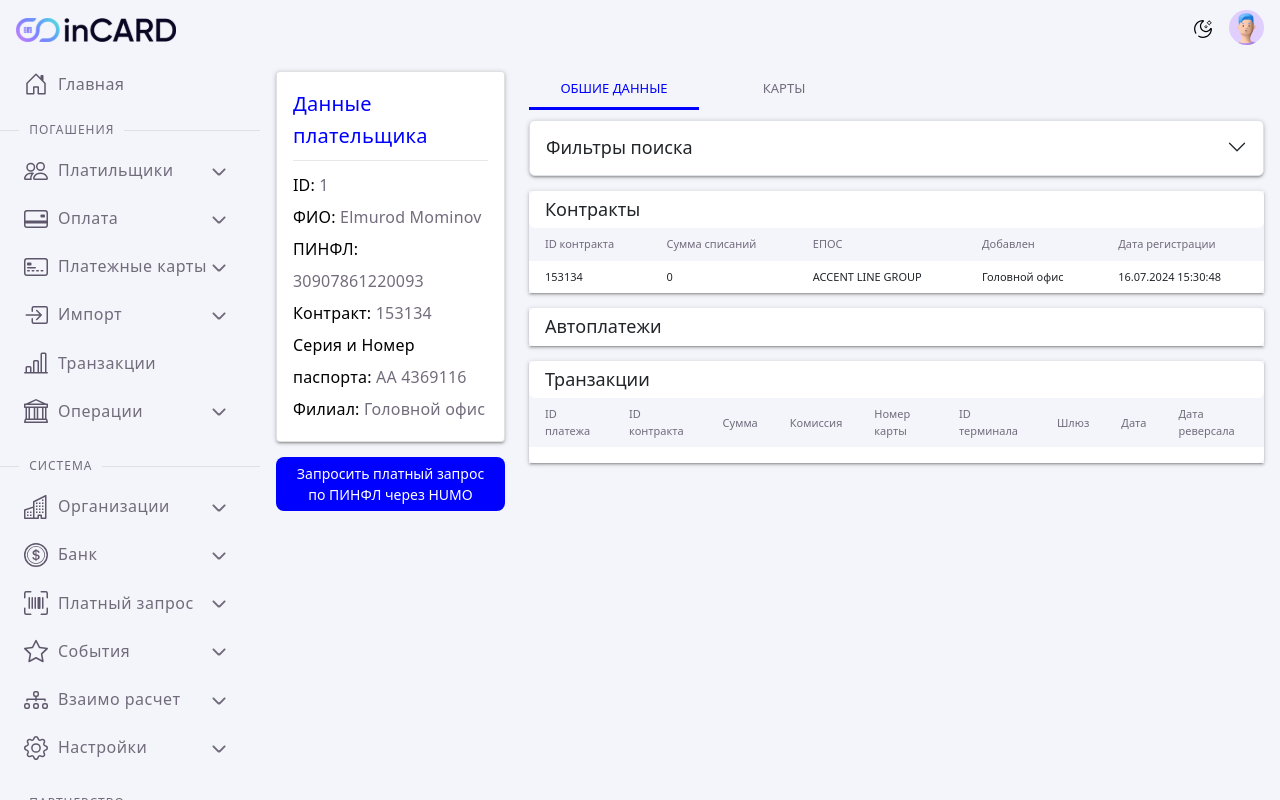
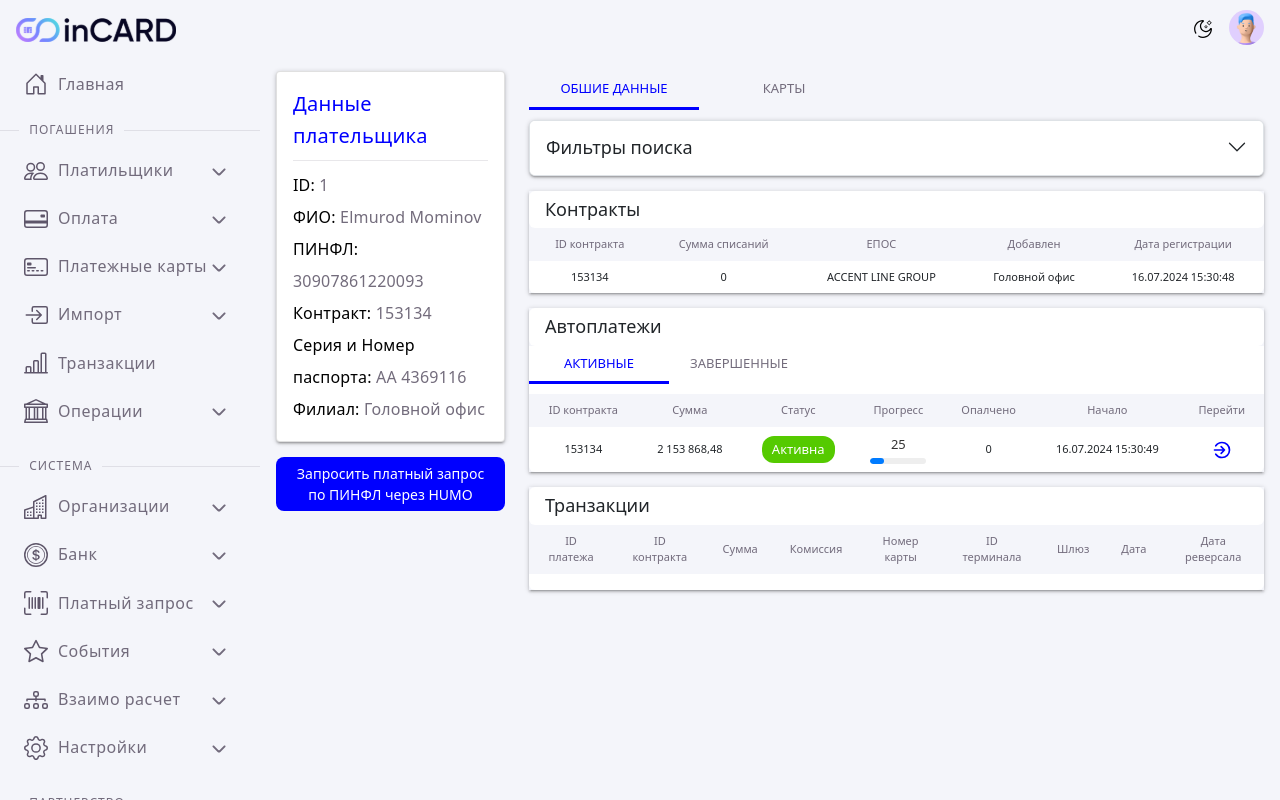
Before and after one commit to shokhrukh7oo7/inCard, a Vue app in the folder inCard/: page /payers/1 in a window 1280 px wide. Built offline with nearby package versions, Linux system fonts and the light colour scheme; what vue3-apexcharts would draw is missing.

Commit message:
table tabs in tab finished

```diff
--- a/inCard/src/assets/css/main.css
+++ b/inCard/src/assets/css/main.css
@@ -901,6 +901,7 @@ body {
   font-size: 11px;
   font-weight: 500;
   padding: 0.5rem 1rem;
+  text-align: center;
 }
 
 .table-component table tbody img {
@@ -1055,6 +1056,14 @@ body {
   background: var(--white);
   border-radius: 0.375rem;
 }
+
+.payers-contract-tab-table .tabs-demo .tabs-list {
+  background-color: var(--white);
+}
+.payers-contract-tab-table .tabs-demo .tabs-list .tabs-trigger {
+  margin-bottom: 10px;
+  max-width: 140px;
+}
 /* PAYER DETAIL END */
 
 /* RESPONSIVE START */
@@ -1135,6 +1144,20 @@ body {
     width: 100%;
   }
 
+  .payers-contract-tab-table .table-component {
+    background-color: var(--white) !important;
+  }
+
+  .payers-contract-tab-table .tabs-demo .tabs-list .tabs-trigger {
+    margin-bottom: 0;
+  }
+
+  .payers-contract-tab-table .table-component table,
+  .payers-contract-tab-table .table-component thead,
+  .payers-contract-tab-table .table-component tbody {
+    padding: 5px 5px 0;
+  }
+
   .table-component thead {
     display: none; /* скрываем заголовки таблицы */
   }
@@ -1195,6 +1218,9 @@ body {
     width: 150px;
     height: 150px;
   }
+  .payer-tabs-wrapper {
+    margin-top: 20px;
+  }
 }
 
 @media (max-width: 576px) {
--- /dev/null
+++ b/inCard/src/components/BaseBadge.vue
@@ -0,0 +1,53 @@
+<script setup>
+import { computed } from 'vue';
+
+const props = defineProps({
+    badge: {
+        type: String,
+        required: true,
+    },
+})
+
+const badgeClass = computed(() => {
+    const lower = props.badge.toLowerCase()
+    if (lower === 'активна' || lower === 'active') return 'badge--active'
+    if (lower === 'неактивна' || lower === 'inactive') return 'badge--inactive'
+    return 'badge--default'
+})
+
+</script>
+
+<template>
+    <div class="badge-wrapper">
+        <span class="base-badge" :class="badgeClass">
+            {{ badge }}
+        </span>
+    </div>
+</template>
+
+<style scoped>
+.base-badge {
+    display: inline-block;
+    padding: 4px 10px;
+    border-radius: 12px;
+    font-size: 13px;
+    font-weight: 500;
+    color: #fff;
+    text-transform: capitalize;
+}
+
+.badge--active {
+    background-color: var(--green);
+    /* зелёный */
+}
+
+.badge--inactive {
+    background-color: var(--red);
+    /* красный */
+}
+
+.badge--default {
+    background-color: #6b7280;
+    /* серый */
+}
+</style>
--- /dev/null
+++ b/inCard/src/components/BaseProgress.vue
@@ -0,0 +1,65 @@
+<script setup>
+defineProps({
+    percentage: {
+        type: Number,
+        required: true,
+        default: 0
+    },
+    color: {
+        type: String,
+        default: '#0000ff',
+    }
+})
+</script>
+
+<template>
+    <div class="progress-wrapper">
+        <span class="progress-text">{{ percentage }}</span>
+        <div class="progress-bar">
+            <div class="progress-fill" :style="{ width: percentage + '%' }"></div>
+        </div>
+    </div>
+</template>
+
+<style scoped>
+.progress-wrapper {
+    display: flex;
+    flex-direction: column;
+    align-items: center;
+    font-size: 13px;
+}
+
+.progress-text {
+    margin-bottom: 4px;
+    color: #333;
+}
+
+.progress-bar {
+    position: relative;
+    width: 100%;
+    height: 6px;
+    background-color: #eee;
+    border-radius: 6px;
+    overflow: hidden;
+}
+
+.progress-fill {
+    height: 100%;
+    background-color: var(--progress-color, #007bff);
+    border-radius: 6px;
+    transition: width 0.4s ease;
+}
+
+@media (max-width: 992px) {
+    .progress-wrapper {
+        flex-direction: row;
+        width: 100%;
+        max-width: 70px;
+        gap: 5px;
+    }
+
+    .progress-text {
+        margin-bottom: 0;
+    }
+}
+</style>
--- a/inCard/src/views/payers/payers_contract_item/PayersContractItem.vue
+++ b/inCard/src/views/payers/payers_contract_item/PayersContractItem.vue
@@ -5,7 +5,8 @@ import BaseButton from '@/components/BaseButton.vue'
 import BaseTabs from '@/components/BaseTabs.vue'
 import BaseFilter from '@/components/BaseFilter.vue'
 import BaseTable from '@/components/BaseTable.vue'
-
+import BaseProgress from '@/components/BaseProgress.vue'
+import BaseBadge from '@/components/BaseBadge.vue'
 
 // имитация данных (в реальности может быть запрос к API)
 // Table
@@ -28,6 +29,7 @@ const users = [
     },
 ]
 
+// CONTRACTS
 const contracts = [
     { key: 'idContract', label: 'ID контракта' },
     { key: 'contractSum', label: 'Сумма списаний' },
@@ -35,7 +37,17 @@ const contracts = [
     { key: 'added', label: 'Добавлен' },
     { key: 'date', label: 'Дата регистрации' },
 ]
+const dataContracts = ref([
+    {
+        idContract: 153134,
+        contractSum: 0,
+        company: 'ACCENT LINE GROUP',
+        added: 'Головной офис',
+        date: "16.07.2024 15:30:48",
+    }
+])
 
+// TRANSACTIONS
 const transactions = [
     { key: 'idPayment', label: 'ID платежа' },
     { key: 'idContract', label: 'ID контракта' },
@@ -47,17 +59,6 @@ const transactions = [
     { key: 'date', label: 'Дата' },
     { key: 'dateReversal', label: 'Дата реверсала' },
 ]
-
-const dataContracts = ref([
-    {
-        idContract: 153134,
-        contractSum: 0,
-        company: 'ACCENT LINE GROUP',
-        added: 'Головной офис',
-        date: "16.07.2024 15:30:48",
-    }
-])
-
 const dataTransactions = ref([
     {
         idPayment: '',
@@ -72,6 +73,50 @@ const dataTransactions = ref([
     }
 ])
 
+// AUTOPAYERSACTIVE
+const autopayersActive = [
+    { key: 'idContract', label: 'ID контракта' },
+    { key: 'sum', label: 'Сумма' },
+    { key: 'status', label: 'Статус' },
+    { key: 'progress', label: 'Прогресс' },
+    { key: 'payed', label: 'Опалчено' },
+    { key: 'start', label: 'Начало' },
+    { key: 'actions', label: 'Перейти' },
+]
+const dataAutopayersActive = ref([
+    {
+        idContract: 153134,
+        sum: '2 153 868,48',
+        status: 'Активна',
+        progress: 25,
+        payed: 0,
+        start: '16.07.2024 15:30:49',
+        end: "23.08.2024 16:32:30",
+    },
+])
+
+
+// AUTOPAYERSCOMPLETED
+const autopayersCompleted = [
+    { key: 'idContract', label: 'ID контракта' },
+    { key: 'sum', label: 'Сумма' },
+    { key: 'progress', label: 'Прогресс' },
+    { key: 'payed', label: 'Оплачено' },
+    { key: 'start', label: 'Начало' },
+    { key: 'end', label: 'Окончание' },
+    { key: 'actions', label: 'Перейти' },
+]
+const dataAutopayersCompleted = ref([
+    {
+        idContract: 153134,
+        sum: '2 153 868, 48',
+        progress: 25,
+        payed: 0,
+        start: '16.07.2024 15:30:49',
+        end: "23.08.2024 16:32:30",
+    }
+])
+
 const route = useRoute()
 const userId = Number(route.params.id)
 
@@ -79,6 +124,8 @@ const user = computed(() => users.find(u => u.id === userId))
 
 // Tabs
 const activeTab = ref('general');
+const activeTabTable = ref('active')
+
 const idContract = ref([
     { value: '1', label: 'Компания 1' },
     { value: '2', label: 'Компания 2' },
@@ -148,6 +195,63 @@ const filterFields = [
                                     <div class="payers-contract-tab-table">
                                         <h5 class="table-header">Автоплатежи</h5>
 
+                                        <div class="tabs-demo">
+                                            <BaseTabs v-model="activeTabTable" :tabs="[
+                                                { name: 'active', label: 'Активные' },
+                                                { name: 'completed', label: 'Завершенные' }
+                                            ]">
+                                                <template #default>
+                                                    <div v-if="activeTabTable === 'active'">
+                                                        <div class="table-wrapper">
+                                                            <div class="table-component">
+                                                                <BaseTable :columns="autopayersActive"
+                                                                    :data="dataAutopayersActive">
+                                                                    <template #status="{ value }">
+                                                                        <BaseBadge :badge="value"></BaseBadge>
+                                                                    </template>
+
+                                                                    <template #progress="{ value }">
+                                                                        <BaseProgress :percentage="value">
+                                                                        </BaseProgress>
+                                                                    </template>
+
+                                                                    <template #actions="{ row }">
+                                                                        <router-link :to="`/payers/${row.id}`"
+                                                                            title="Перейти">
+                                                                            <img src="@/assets/images/table/arrow-circle.svg"
+                                                                                alt="image" />
+                                                                        </router-link>
+                                                                    </template>
+                                                                </BaseTable>
+                                                            </div>
+                                                        </div>
+                                                    </div>
+
+                                                    <div v-else-if="activeTabTable === 'completed'">
+                                                        <div class="table-wrapper">
+                                                            <div class="table-component">
+                                                                <BaseTable :columns="autopayersCompleted"
+                                                                    :data="dataAutopayersCompleted">
+                                                                    <template #progress="{ value }">
+                                                                        <BaseProgress :percentage="value">
+                                                                        </BaseProgress>
+                                                                    </template>
+
+                                                                    <template #actions="{ row }">
+                                                                        <router-link :to="`/payers/${row.id}`"
+                                                                            title="Перейти">
+                                                                            <img src="@/assets/images/table/arrow-circle.svg"
+                                                                                alt="image" />
+                                                                        </router-link>
+                                                                    </template>
+                                                                </BaseTable>
+                                                            </div>
+                                                        </div>
+                                                    </div>
+                                                </template>
+                                            </BaseTabs>
+                                        </div>
+
                                     </div>
 
                                     <!-- ТРАНЗАКЦИИ -->
```
